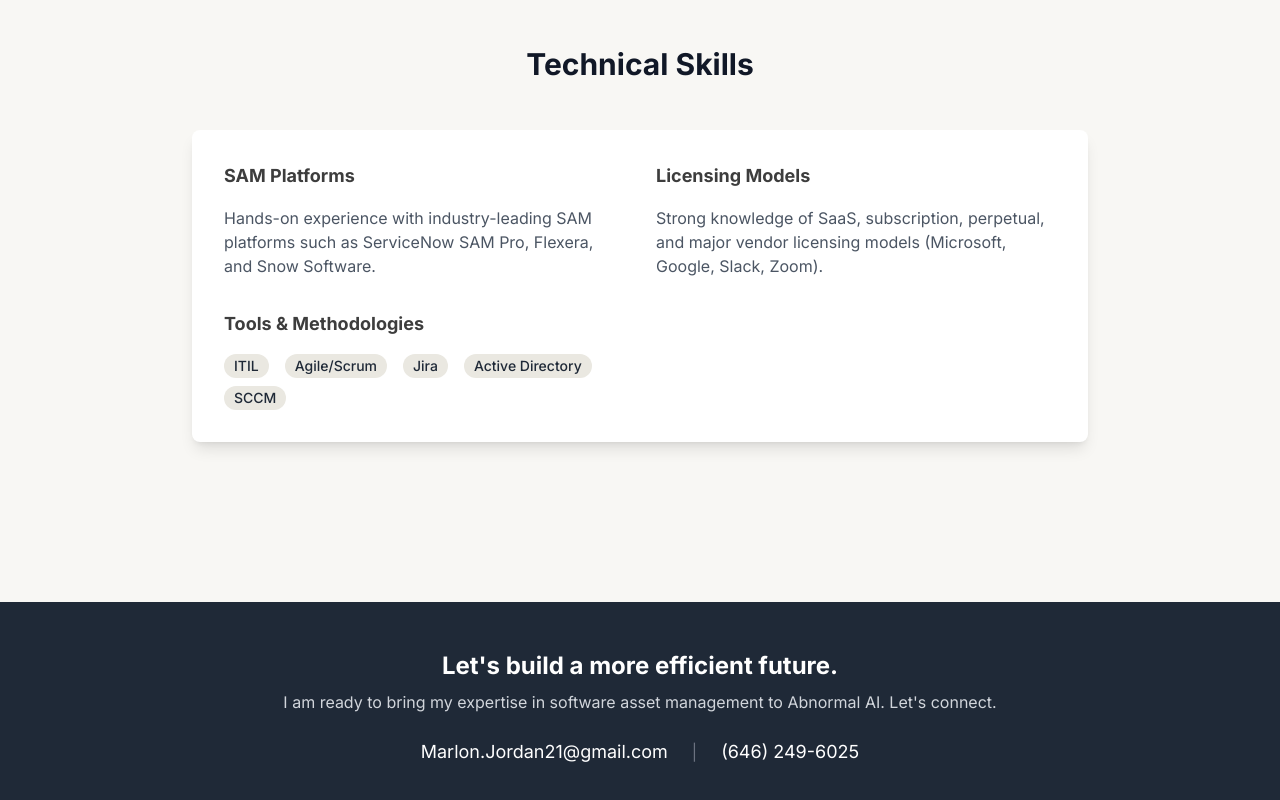
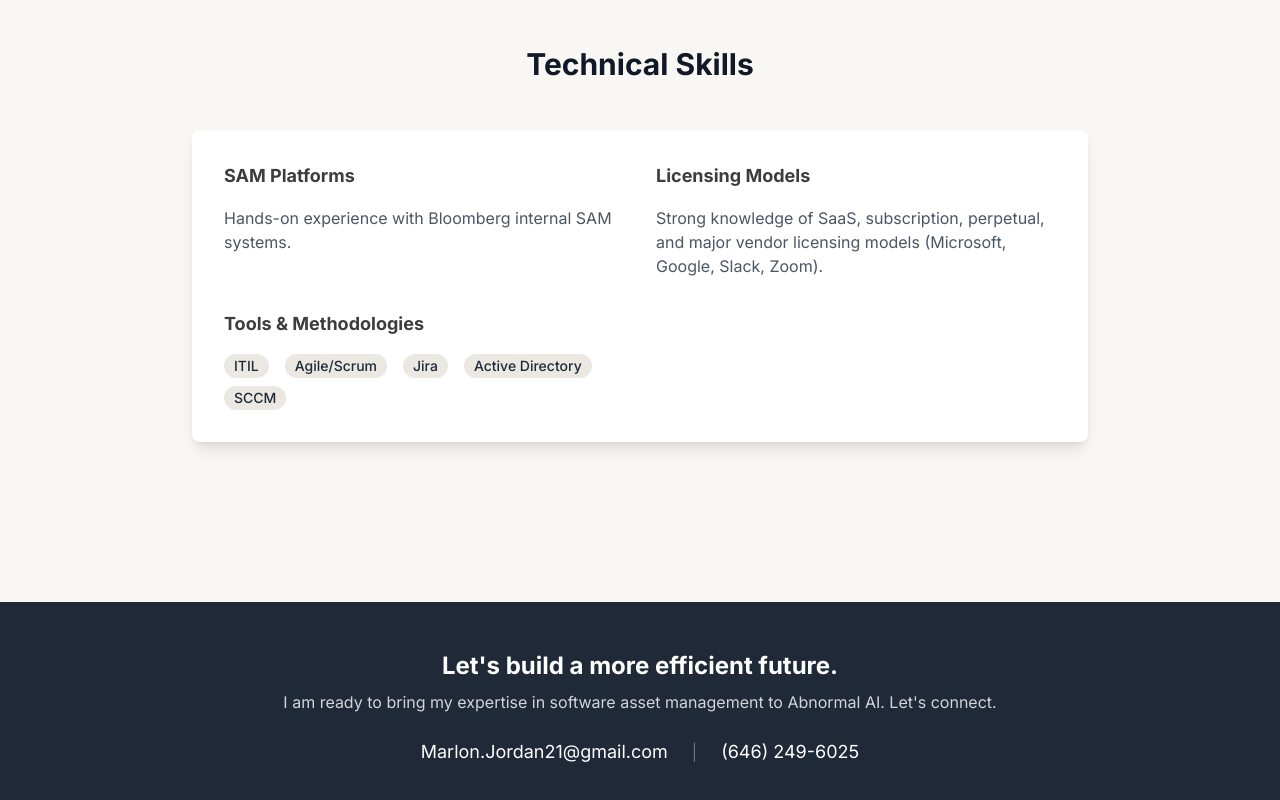
Before and after one commit to MJ-07012/Technical-Architect, a plain HTML site: page index.html in a window 1280 px wide. Shown: the part 3594-4394 px from the top of the page. Drawn offline with nearby package versions, Linux system fonts and the light colour scheme.

Commit message:
index.html
correct SAM Platforms section

```diff
--- a/index.html
+++ b/index.html
@@ -229,7 +229,7 @@
                 <div class="grid md:grid-cols-2 gap-8">
                     <div>
                         <h4 class="font-bold text-lg mb-4">SAM Platforms</h4>
-                        <p class="text-gray-600">Hands-on experience with industry-leading SAM platforms such as ServiceNow SAM Pro, Flexera, and Snow Software.</p>
+                        <p class="text-gray-600">Hands-on experience with Bloomberg internal SAM systems.</p>
                     </div>
                     <div>
                         <h4 class="font-bold text-lg mb-4">Licensing Models</h4>
```
